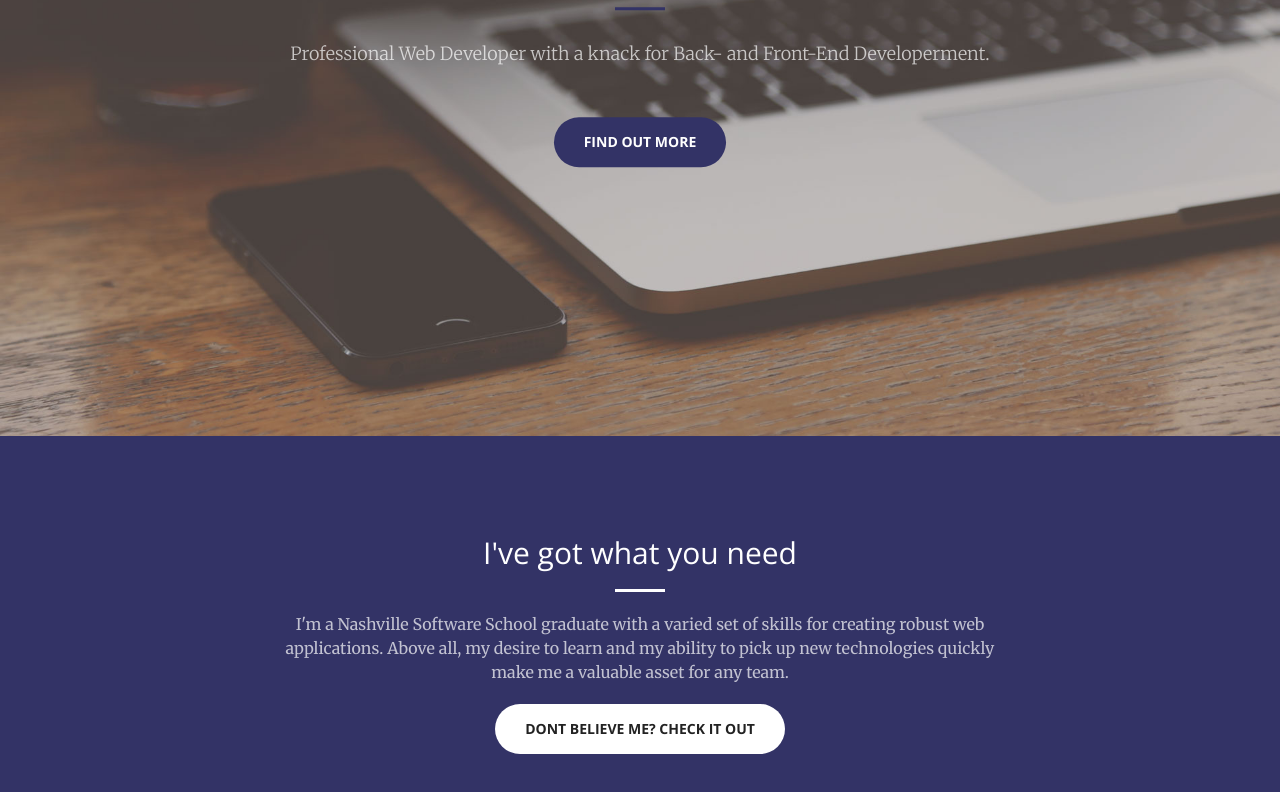
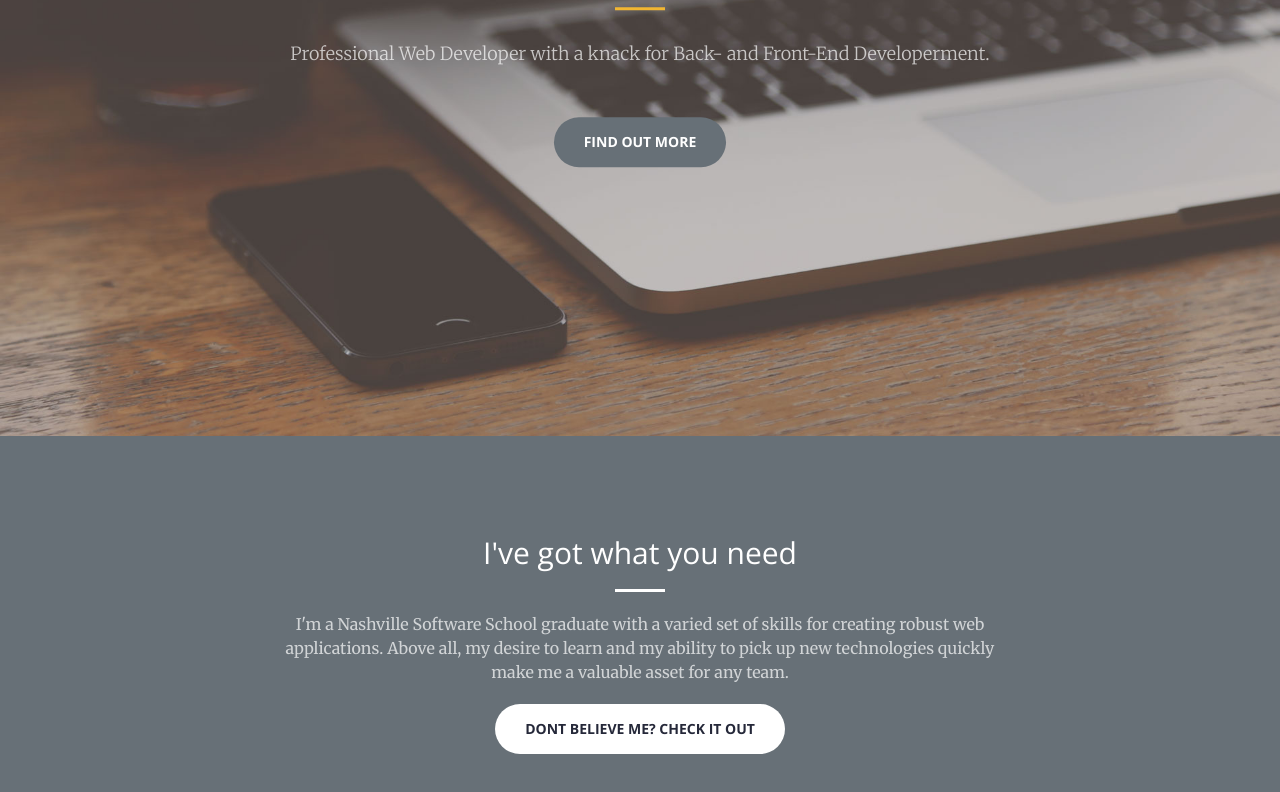
Before and after one commit to wesmangum/portfolio, a website: page index.html in a window 1280 px wide. Shown: the part 364-1156 px from the top of the page. Drawn offline with nearby package versions, Linux system fonts and the light colour scheme.

Commit message:
add accent color and implement in styling

```diff
--- a/less/creative.less
+++ b/less/creative.less
@@ -13,7 +13,7 @@ body {
 }
 
 hr {
-    border-color: @theme-primary;
+    border-color: @theme-accent;
     border-width: 3px;
     max-width: 50px;
 }
--- a/less/variables.less
+++ b/less/variables.less
@@ -1,4 +1,5 @@
 // Variables
 
-@theme-primary: #336;
-@theme-dark: #222;
+@theme-primary: #677077;
+@theme-dark: #252839;
+@theme-accent: #f2b632;
```
Also changed, not shown: css/creative.css.
